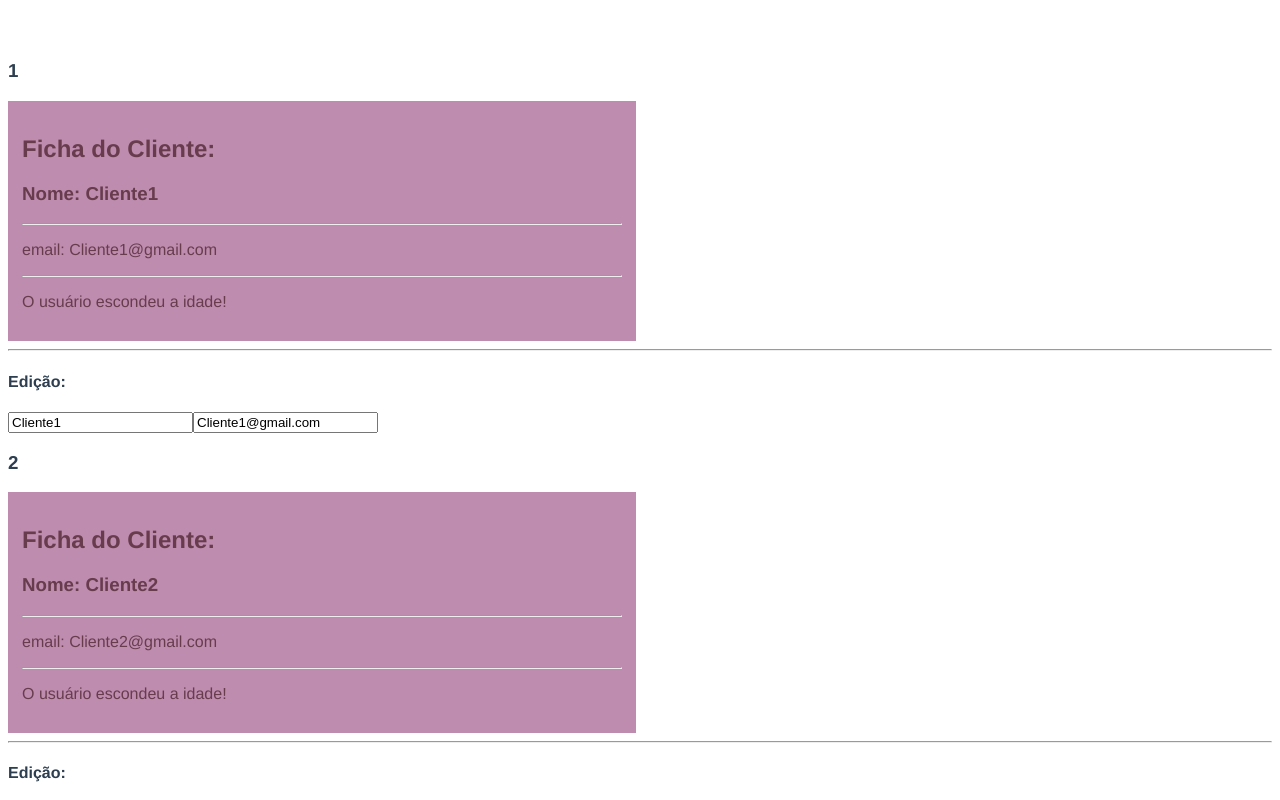
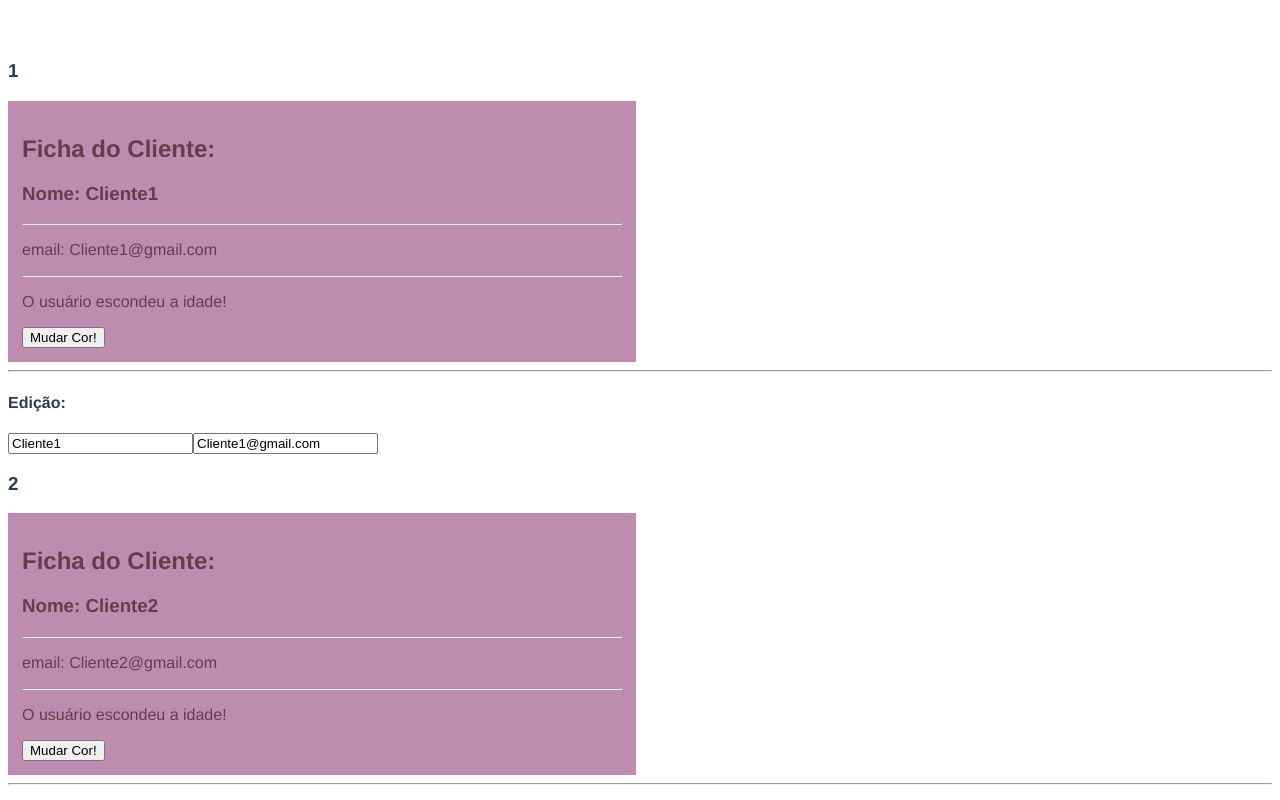
Before and after one commit to anapay/vue, a Vue app: page / in a window 1280 px wide. Shown: the top 800 px of the page. Built offline with nearby package versions, Linux system fonts and the light colour scheme.

Commit message:
eventos.

```diff
--- a/src/components/Visitantes.vue
+++ b/src/components/Visitantes.vue
@@ -7,6 +7,7 @@
     <hr />
     <p v-if="showIdade === true">Idade: {{cliente.idade}}</p>
     <p v-else>O usuário escondeu a idade!</p>
+    <button @click="mudarCor">Mudar Cor!</button>
   </div>
 </template>
 
@@ -20,6 +21,12 @@ export default {
   props: {
     cliente: Object,
     showIdade: Boolean
+  },
+  methods: {
+    mudarCor: function(){
+     this.isPremium = !this.isPremium;
+
+    }
   }
 };
 </script>
```
